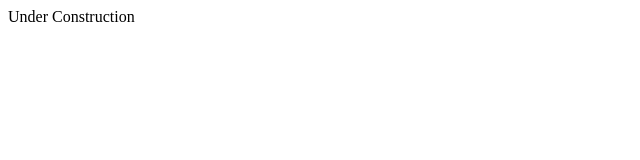
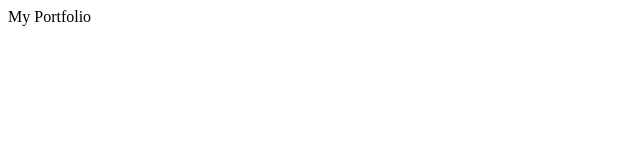
Before and after one commit to Enfotek24k/Enfotek24k.github.io, a plain HTML site: page index.html in a window 1280 px wide. Shown: the full height of the page, 0-640 px from the left. Drawn offline with Linux system fonts and the light colour scheme.

Commit message:
my portfolio

```diff
--- a/index.html
+++ b/index.html
@@ -7,6 +7,6 @@
     <title>Geraldine's Personal Portfolio</title>
 </head>
 <body>
-    Under Construction
+    My Portfolio
 </body>
 </html>
```
